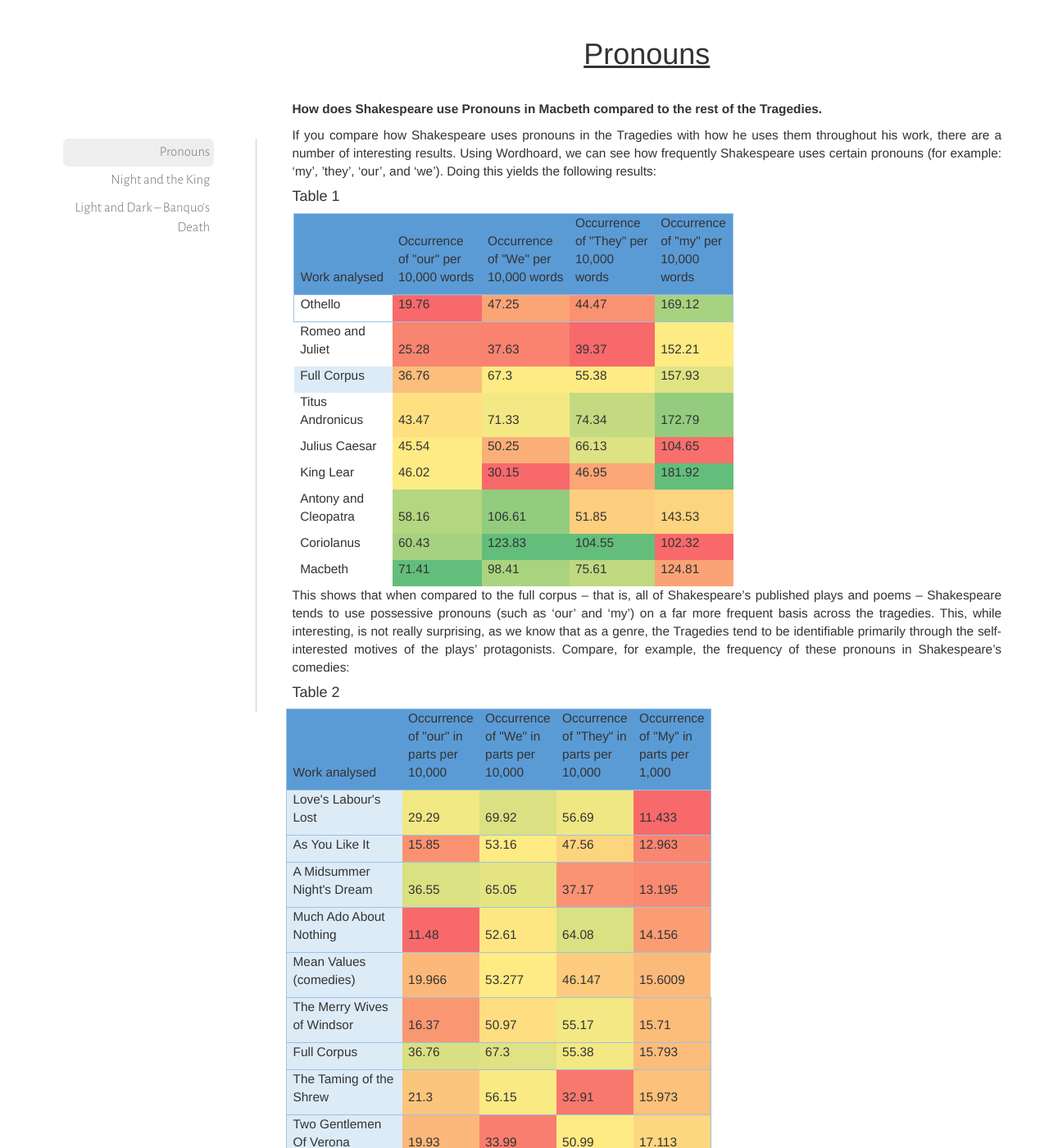
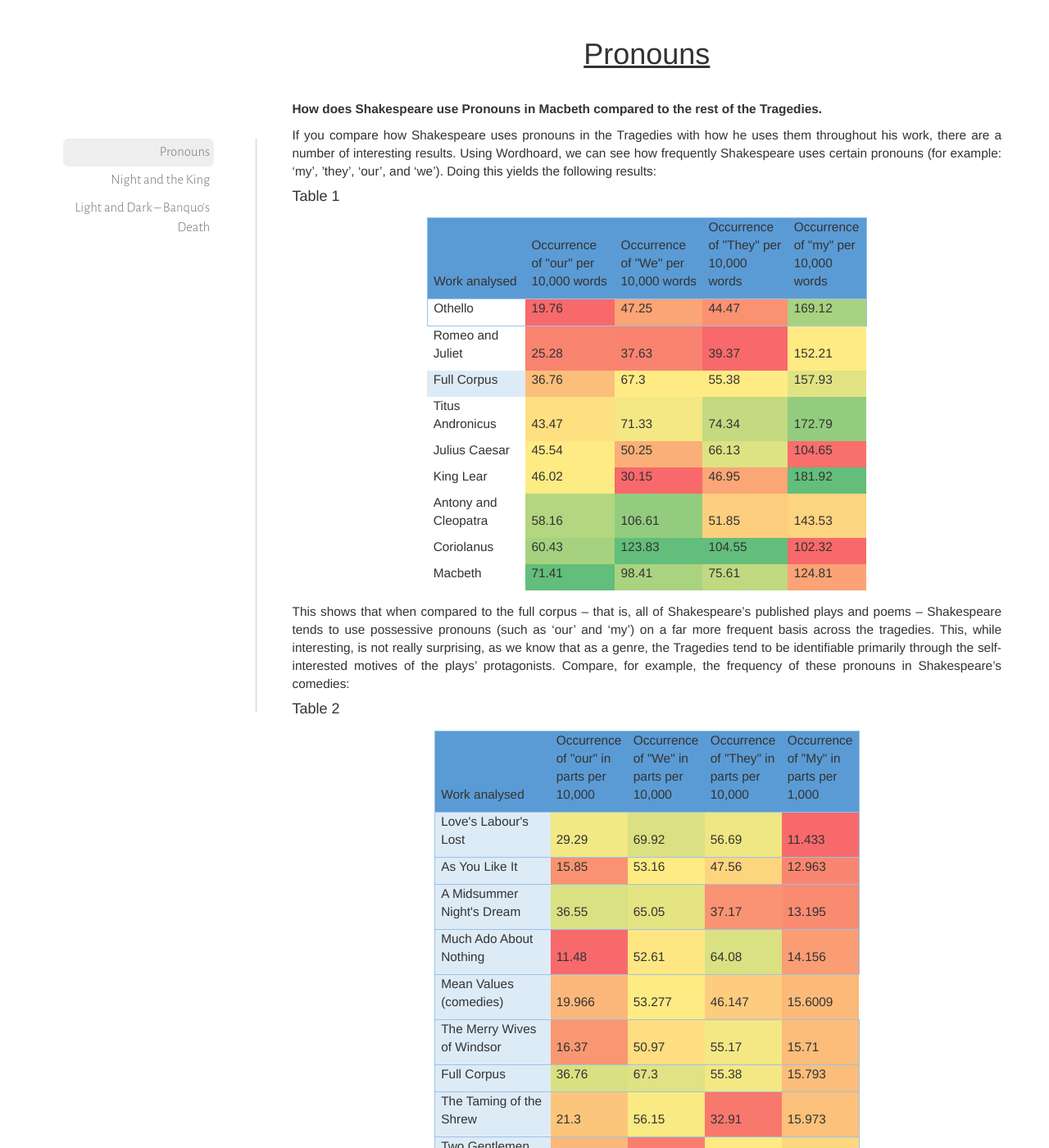
Before and after one commit to iahmed0/SU-LOSP.github.io, a Jekyll site: the page built from _analyses/macbeth/index.md, in a window 1280 px wide and 1400 px high, scrolled down 303 px. Shown: the whole window at 82% size. Built offline with Jekyll 4.4.1, drawn with Linux system fonts in a browser that asks for light colours.

Commit message:
Center tables

```diff
--- a/assets/css/main.scss
+++ b/assets/css/main.scss
@@ -307,6 +307,10 @@ article {
                 margin: 0 0 1em 0;
             }
         }
+
+        & table {
+            margin: 1em auto 1em auto;
+        }
     }
 }
 
```
